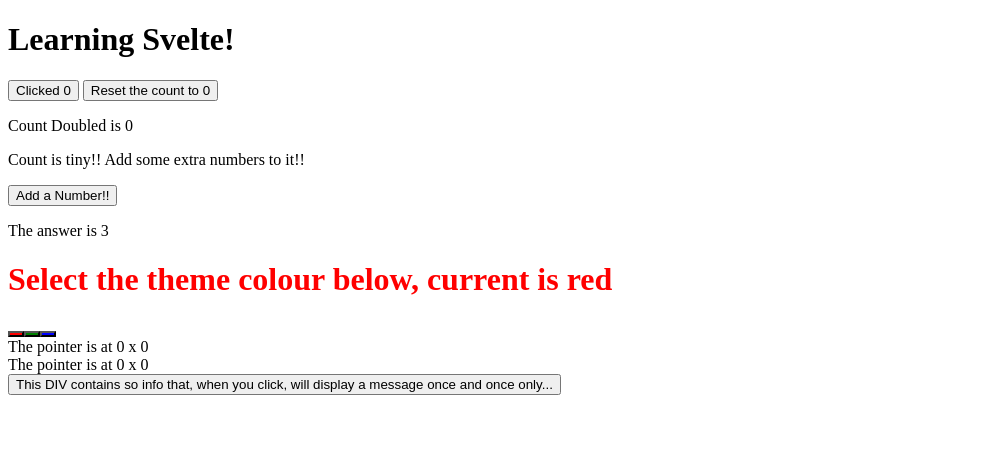
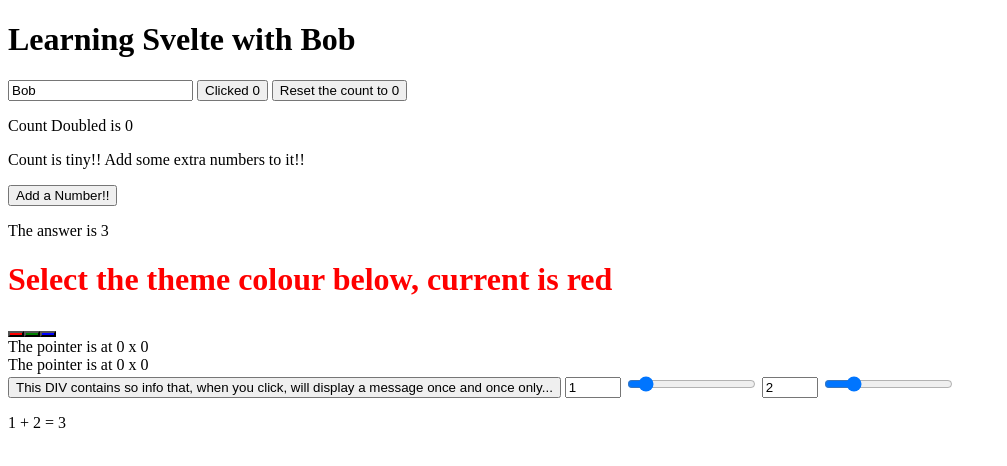
Before and after one commit to Aiyush-G/SvelteWebsite, a SvelteKit app in the folder myapp/: page / in a window 1280 px wide. Shown: the top 466 px of the page, without its empty margins (0-1007 px from the left). Built offline with nearby package versions, Linux system fonts and the light colour scheme.

Commit message:
added some bindings!!!

```diff
--- a/myapp/src/routes/+page.svelte
+++ b/myapp/src/routes/+page.svelte
@@ -6,6 +6,10 @@
     let colours = ["red", "green", "blue"]
     let currentColour = colours[0]
     let m={x:0, y:0}
+    let name = "Bob"
+
+    let a = 1;
+    let b = 2;
 
 
     $: doubled = count*2;
@@ -52,7 +56,8 @@
 
 </script>
 
-<h1>Learning Svelte!</h1>
+<h1>Learning Svelte with {name}</h1>
+<input type="text" bind:value={name}>
 
 <button on:click={increment}>
     Clicked {count}
@@ -102,3 +107,16 @@
     This DIV contains so info that, when you click, will display a message once and once only...
 </button>
 <!-- on:click={()=> currentColour = colour} -->
+
+
+<label>
+	<input type="number" bind:value={a} min="0" max="10" />
+	<input type="range" bind:value={a} min="0" max="10" />
+</label>
+
+<label>
+	<input type="number" bind:value={b} min="0" max="10" />
+	<input type="range" bind:value={b} min="0" max="10" />
+</label>
+
+<p>{a} + {b} = {a + b}</p>
```
Also changed, not shown: 1 other file (tests, documents, lock files or other folders).
